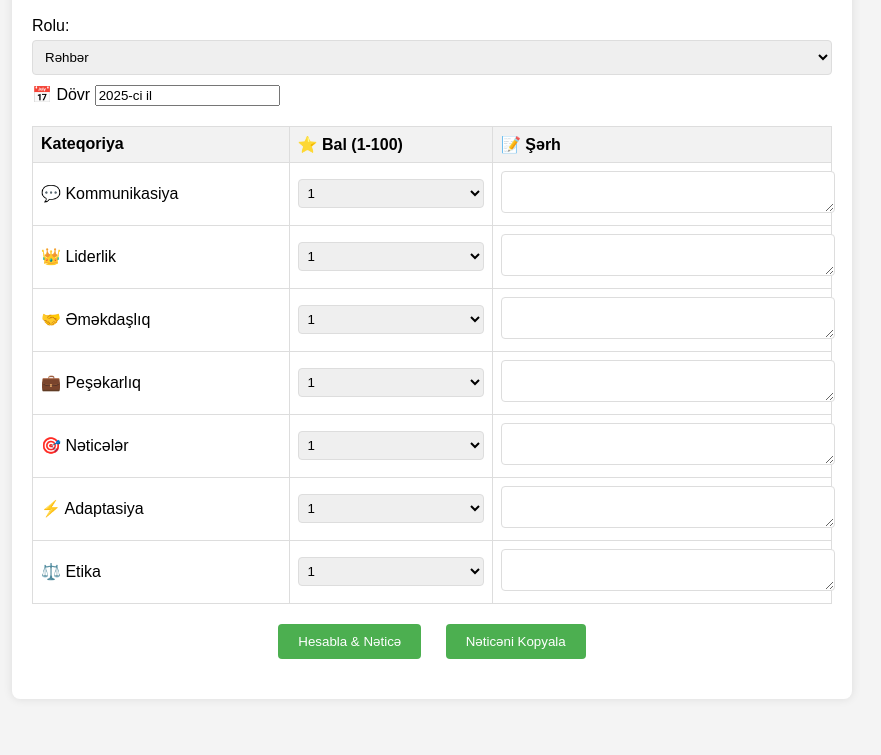
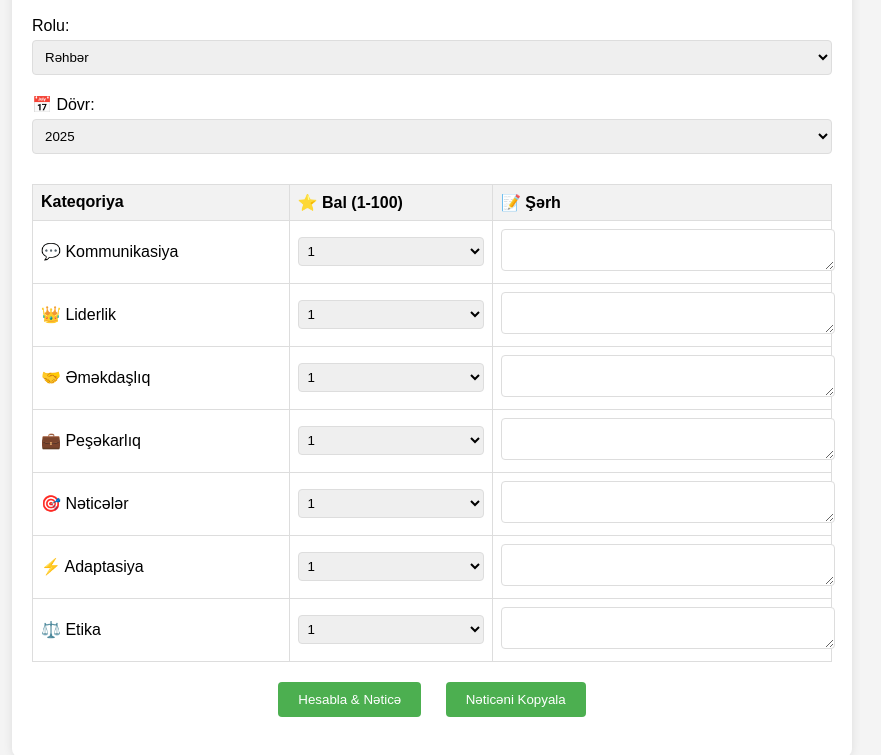
Before and after one commit to AQSHIN-GULUYEV/360-d-y-rl-ndirm-, a plain HTML site: page index.html in a window 1280 px wide. Shown: the part 179-934 px from the top of the page, without its empty margins (208-1089 px from the left). Before the commit the page ends 898 px from the top, so only its background shows below. Drawn offline with Linux system fonts and the light colour scheme.

Commit message:
Kodlara yeni əlavələr

```diff
--- a/index.html
+++ b/index.html
@@ -19,10 +19,12 @@
                 <option value="subordinate">Fəhlə</option>
                 <option value="subordinate">Müştəri</option>
             </select>
-        </div>
-        <div class="input-group">
-                <label>📅 Dövr</label>
-                <input type="text" id="period" value="2025-ci il" required>
+     <label for="year">📅 Dövr:</label>
+    <select id="year">
+        <option value="2025">2025</option>
+        <option value="2026">2026</option>
+        <option value="2027">2027</option>
+    </select>
             </div>
         </section>
         <section class="table-section">
```
